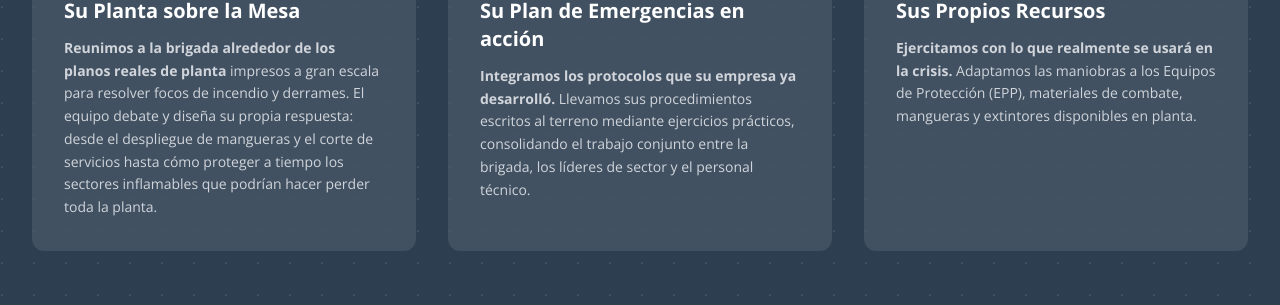
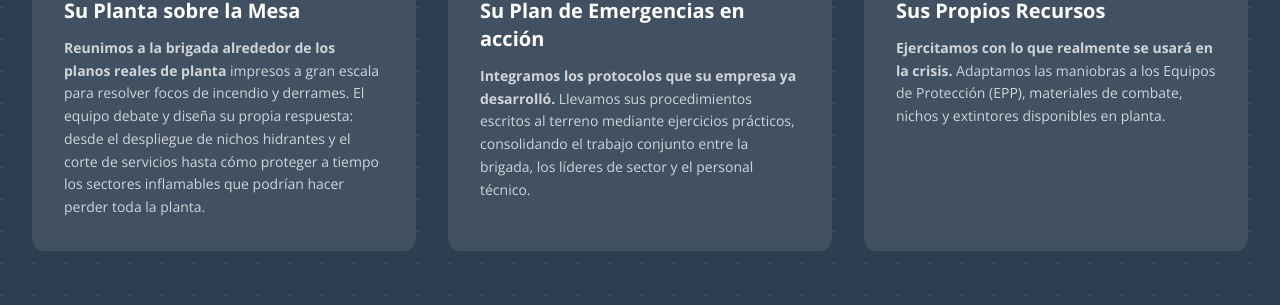
Before and after one commit to martov1/EDSI-nuevo-sitio, a Jekyll site: the page built from empresas/formacion-integral-brigadas-2.html, in a window 1280 px wide and 900 px high, scrolled down 2133 px. Shown: the part 199-504 px from the top of the window. Built offline with Jekyll 4.4.1, drawn with Linux system fonts in a browser that asks for light colours; nearby versions of some CDN libraries.

Commit message:
textos menores

```diff
--- a/empresas/formacion-integral-brigadas-2.html
+++ b/empresas/formacion-integral-brigadas-2.html
@@ -416,8 +416,9 @@ js:
               >
               impresos a gran escala para resolver focos de incendio y derrames.
               El equipo debate y diseña su propia respuesta: desde el despliegue
-              de mangueras y el corte de servicios hasta cómo proteger a tiempo
-              los sectores inflamables que podrían hacer perder toda la planta.
+              de nichos hidrantes y el corte de servicios hasta cómo proteger a
+              tiempo los sectores inflamables que podrían hacer perder toda la
+              planta.
             </p>
           </div>
 
@@ -457,8 +458,7 @@ js:
             <p class="text-gray-300 text-sm leading-relaxed">
               <b>Ejercitamos con lo que realmente se usará en la crisis.</b>
               Adaptamos las maniobras a los Equipos de Protección (EPP),
-              materiales de combate, mangueras y extintores disponibles en
-              planta.
+              materiales de combate, nichos y extintores disponibles en planta.
             </p>
           </div>
         </div>
```
